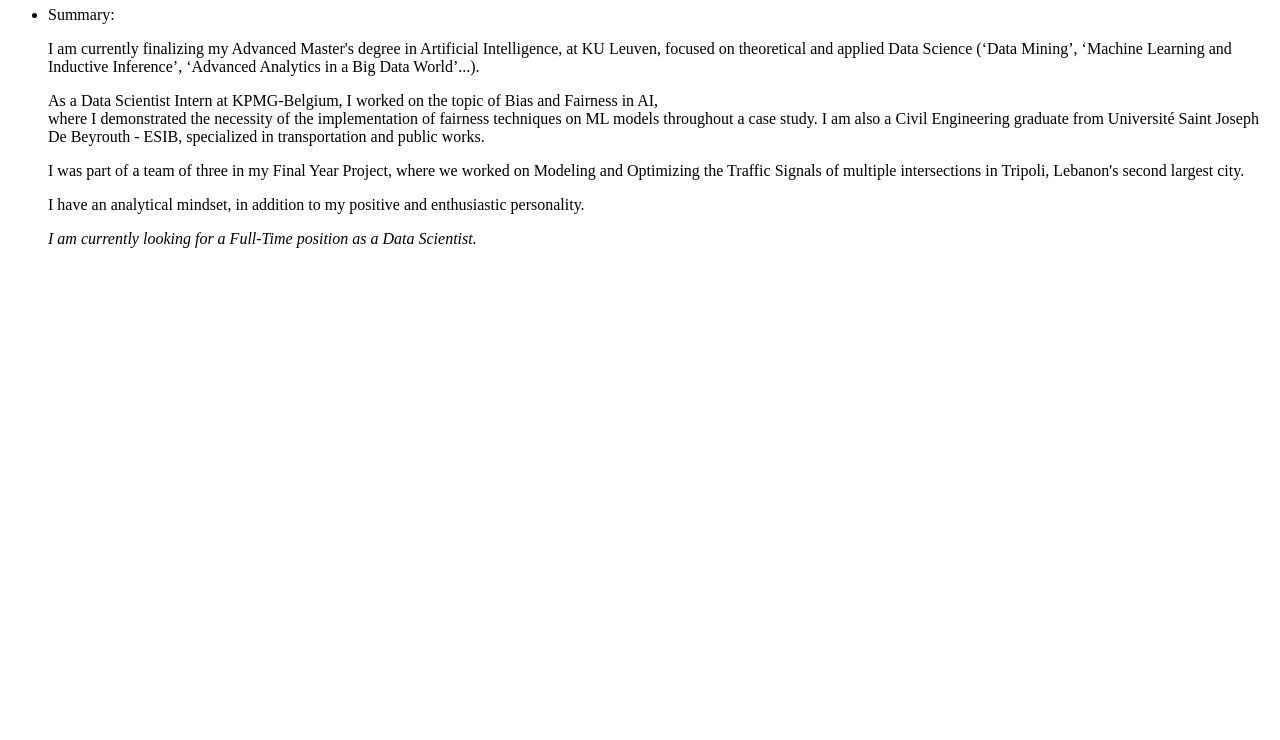
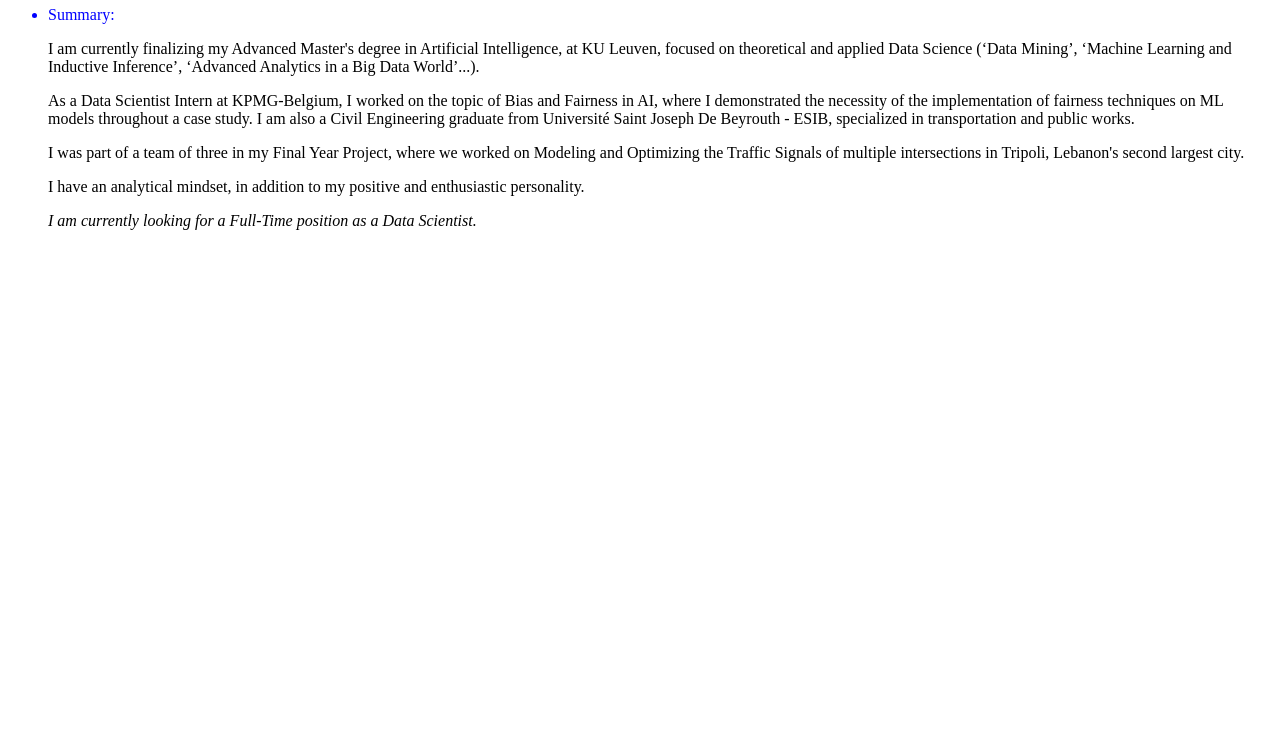
Before and after one commit to omarbak/mywebpage, a plain HTML site: page index.html in a window 1280 px wide. Shown: the part 60-800 px from the top of the page. Drawn offline with Linux system fonts and the light colour scheme.

Commit message:
removed spacing
added color to summary

```diff
--- a/index.html
+++ b/index.html
@@ -1,11 +1,11 @@
 <h1> Hello and Welcome to Omar's page </h1>
 <ul>
-  <li> Summary: </li>
+  <li style="color:blue;"> Summary: </li>
   <p>
 I am currently finalizing my Advanced Master's degree in Artificial Intelligence, at KU Leuven, focused on theoretical and applied Data Science (‘Data Mining’, ‘Machine Learning and Inductive Inference’, ‘Advanced Analytics in a Big Data World’...).
   </p>
   <p>
-As a Data Scientist Intern at KPMG-Belgium, I worked on the topic of Bias and Fairness in AI,<br> where I demonstrated the necessity of the implementation of fairness techniques on ML models throughout a case study.
+As a Data Scientist Intern at KPMG-Belgium, I worked on the topic of Bias and Fairness in AI, where I demonstrated the necessity of the implementation of fairness techniques on ML models throughout a case study.
 I am also a Civil Engineering graduate from Université Saint Joseph De Beyrouth - ESIB, specialized in transportation and public works.
   </p>
   <p>
```
